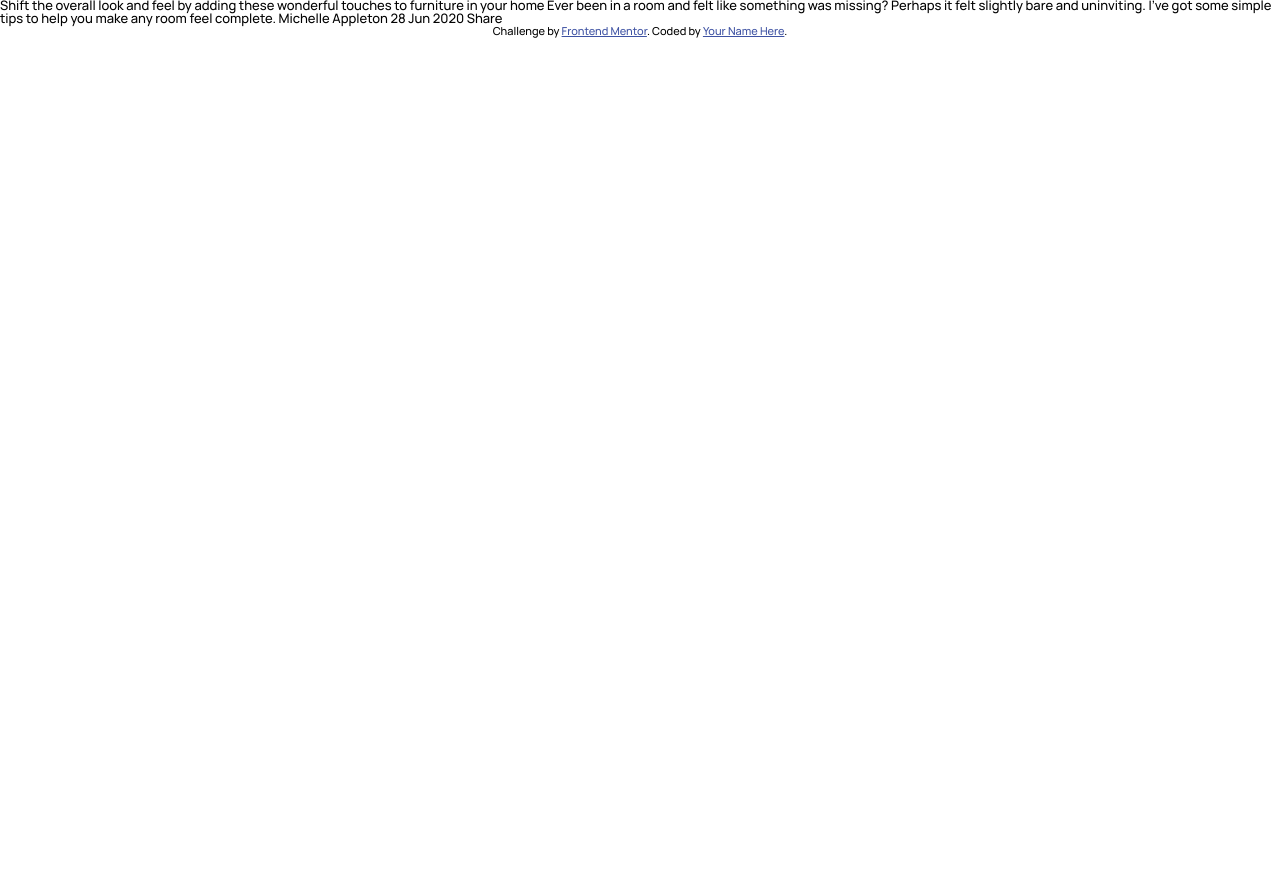
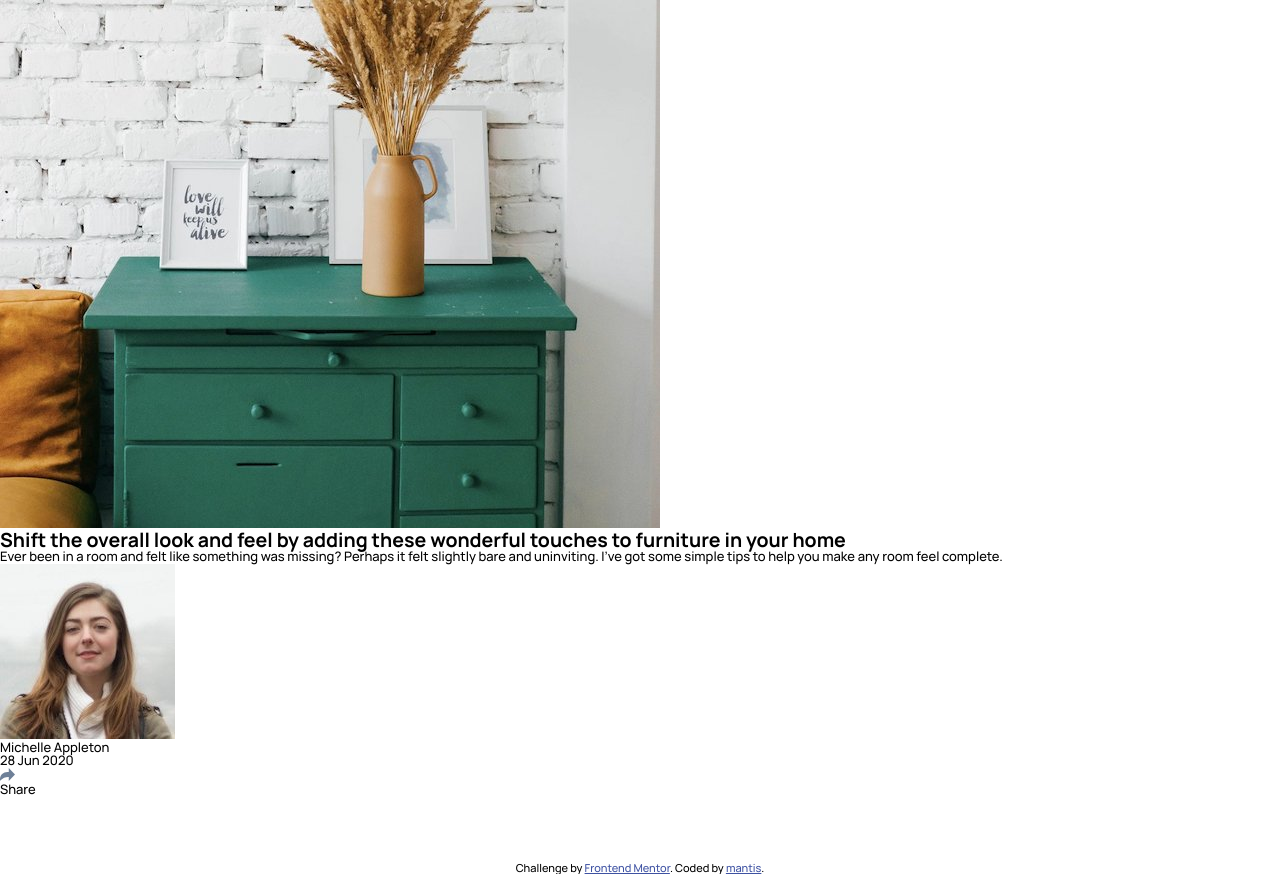
Before and after one commit to morauszkia/fm-article-preview, a plain HTML site: page index.html in a window 1280 px wide. Before the commit the page ends 800 px from the top, so only its background shows below. Drawn offline with Linux system fonts and the light colour scheme.

Commit message:
Initial html structure with tags & classes

```diff
--- a/index.html
+++ b/index.html
@@ -14,21 +14,54 @@
 
   <body>
 
-    Shift the overall look and feel by adding these wonderful
-    touches to furniture in your home
-
-    Ever been in a room and felt like something was missing? Perhaps
-    it felt slightly bare and uninviting. I’ve got some simple tips
-    to help you make any room feel complete.
-
-    Michelle Appleton
-    28 Jun 2020
-
-    Share
+    <main>
+      <article class="card">
+        <img class="card__img" src="./assets/images/drawers.jpg" alt="Chest of drawers">
+        <div class="card__content">
+          <h2 class="card__headline">
+            Shift the overall look and feel by adding these wonderful
+            touches to furniture in your home
+          </h2>
+          <p class="card__text">
+            Ever been in a room and felt like something was missing? Perhaps
+            it felt slightly bare and uninviting. I’ve got some simple tips
+            to help you make any room feel complete.
+          </p>
+          <footer class="card__footer hidden">
+            <img class="author__avatar" src="./assets/images/avatar-michelle.jpg" alt="Michelle Appleton">
+            <div class="author__info">
+              <p class="author__name">Michelle Appleton</p>
+              <p class="author__date">28 Jun 2020</p>
+            </div>
+            <img class="share-icon" src="./assets/images/icon-share.svg" alt="Share icon">
+            <div class="share-container">
+              <p class="share__text">Share</p>
+              <ul class="share__social-icons">
+                <li>
+                  <a href="#" class="share__social-anchor">
+                    <img class="share__social-icon" src="./assets/images/icon-facebook.svg" alt="Facebook">
+                  </a>
+                </li>
+                <li>
+                  <a href="#" class="share__social-anchor">
+                    <img class="share__social-icon" src="./assets/images/icon-twitter.svg" alt="Twitter">
+                  </a>
+                </li>
+                <li>
+                  <a href="#" class="share__social-anchor">
+                    <img class="share__social-icon" src="./assets/images/icon-pinterest.svg" alt="Pinterest">
+                  </a>
+                </li>
+              </ul>
+            </div>
+          </footer>
+        </div>
+      </article>
+    </main>
 
     <div class="attribution">
       Challenge by <a href="https://www.frontendmentor.io?ref=challenge" target="_blank">Frontend Mentor</a>.
-      Coded by <a href="#">Your Name Here</a>.
+      Coded by <a href="https://github.com/morauszkia">mantis</a>.
     </div>
   </body>
 
```
